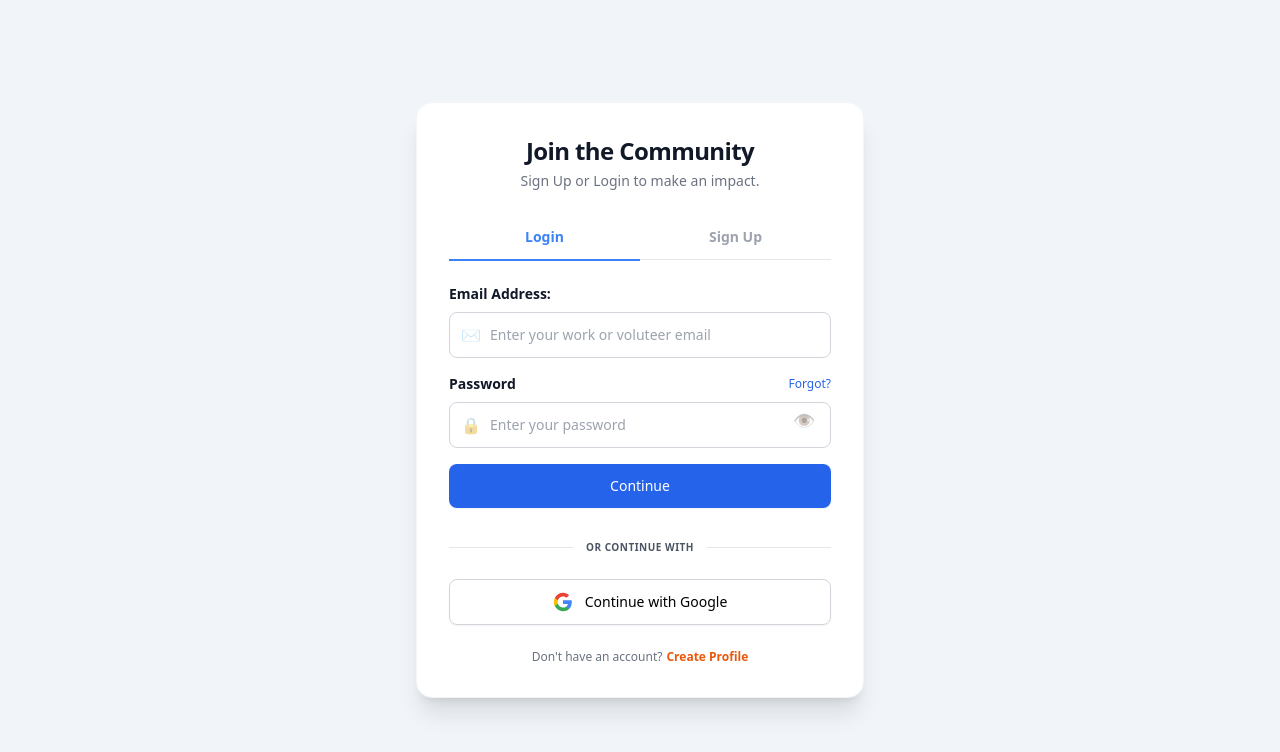
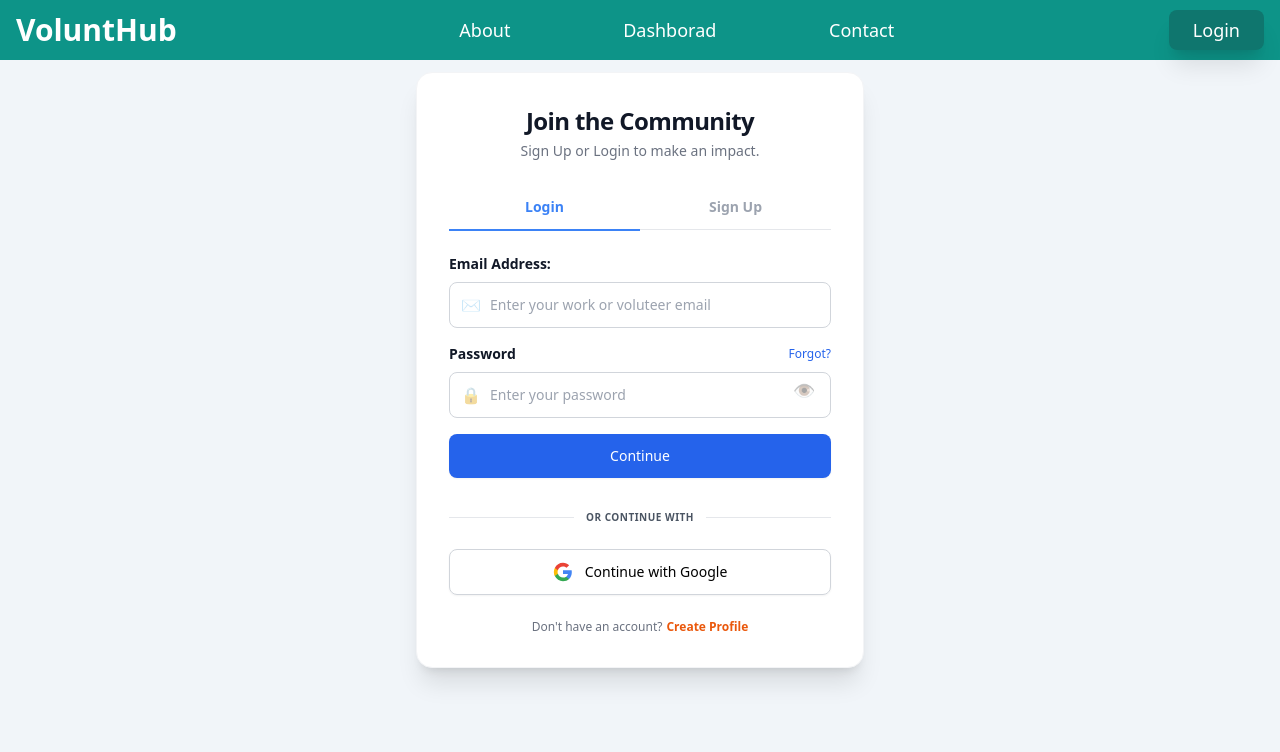
Before and after one commit to esther-kentomahun/Community_Volunteer_Platform, a React (Vite) app in the folder Community_Volunteer_Platform/: page /login in a window 1280 px wide. Shown: the top 752 px of the page. Built offline with nearby package versions, Linux system fonts and the light colour scheme.

Commit message:
added navigation routes in the cards in the homepage

```diff
--- a/Community_Volunteer_Platform/src/components/User/Volunteer_Nav.jsx
+++ b/Community_Volunteer_Platform/src/components/User/Volunteer_Nav.jsx
@@ -26,7 +26,7 @@ function Volunteer_Nav({ setIsOpen }) {
                 Welcome , {currentUser.name}
               </h1>
             )}
-            <p className="text-white font-bold"> {currentUser.role}</p>
+            {/* <p className="text-white font-bold"> {currentUser.role}</p> */}
           </div>
         </div>
         <div className="right">
--- a/Community_Volunteer_Platform/src/components/home/Home.jsx
+++ b/Community_Volunteer_Platform/src/components/home/Home.jsx
@@ -1,9 +1,21 @@
 import { NavLink } from "react-router-dom";
 import Footer from "../home/Footer.jsx";
 import Navbar from "../home/Navbar.jsx";
+import { useNavigate } from "react-router-dom";
 
 
 function Home() {
+  const navigate = useNavigate()
+
+  const handleViewDetails = (projectid) =>{
+  const CurrentUser  = JSON.parse(localStorage.getItem("CurrentUser"));
+  if (!CurrentUser) {
+    alert("Please Login to continue")
+    navigate("/login")
+    return;
+  }
+  navigate(`VolunteerDashboard/Apply/${projectid}`)
+  }
   return (
     <div className="bg--300 min-h-screen flex flex-col">
       <Navbar />
@@ -50,7 +62,9 @@ function Home() {
               <h2 className="font-bold text-lg">Frontend Developer Internship</h2>
               <p>Kickstart your career by working with experienced developers. Build responsive web
                 applications using React, Tailwind CSS, and JS</p>
-              <button className="bg-teal-600 p-2 mt-3 text-white  mx-auto text-center ">
+              <button
+              onClick={handleViewDetails}
+              className="bg-teal-600 p-2 mt-3 text-white  mx-auto text-center ">
                 View Details
               </button>
             </div>
--- a/Community_Volunteer_Platform/src/components/home/Navbar.jsx
+++ b/Community_Volunteer_Platform/src/components/home/Navbar.jsx
@@ -1,6 +1,6 @@
 // import React, { useState } from "react";
 import { useState , useEffect} from "react";
-import { Link } from "react-router-dom";
+import { Link, NavLink } from "react-router-dom";
 import { useNavigate } from "react-router-dom";
 function Navbar() {
   const navigate = useNavigate()
@@ -18,7 +18,7 @@ function Navbar() {
   },[]);
 
   const handleLogout = (()=>{
-localStorage.removeItem("currentUser");
+localStorage.removeItem("CurrentUser");
 setCurrentUser(null);
 navigate("/")
   })
@@ -84,9 +84,10 @@ navigate("/")
           <a href="#" role="menuitem" className="">
             About
           </a>
-          <a href="#" role="menuitem" className="">
-            Contact
-          </a>
+          <NavLink to="/VolunteerDashboard">
+           Dashborad
+          </NavLink>
+
            <a href="#" role="menuitem" className="">
             Contact
           </a>
--- a/Community_Volunteer_Platform/src/pages/Login.jsx
+++ b/Community_Volunteer_Platform/src/pages/Login.jsx
@@ -1,5 +1,7 @@
 import { useState } from "react";
 import { useNavigate } from "react-router-dom";
+import Navbar from "../components/home/Navbar";
+
 function Login() {
     const navigate = useNavigate();
   const [isLoginTab, setIsLoginTab] = useState(true);
@@ -72,10 +74,12 @@ function Login() {
     }
   };
   return (
-    <div className="min-h-screen w-h-full flex items-center justify-center bg-slate-100 relative p-4">
+
+    <div className="min-h-screen w-h-full  items-center justify-center bg-slate-100 relative p-">
+      <Navbar />
       <div className="absolute inset-0 bg-cover bg-center filter blur-sm opacity-30 pointer-events-none" />
       {/*main form box*/}
-      <div className="w-full max-w-md bg-white border border-gray-100 rounded-2xl shadow-xl p-8 relative z-10">
+      <div className="w-full mt-3 mx-auto max-w-md bg-white border border-gray-100 rounded-2xl shadow-xl p-8 relative z-10">
         {/*header text*/}
         <div className="text-center  mb-6">
           <h2 className="text-2xl font-bold tracking-tight text-gray-900">
```
